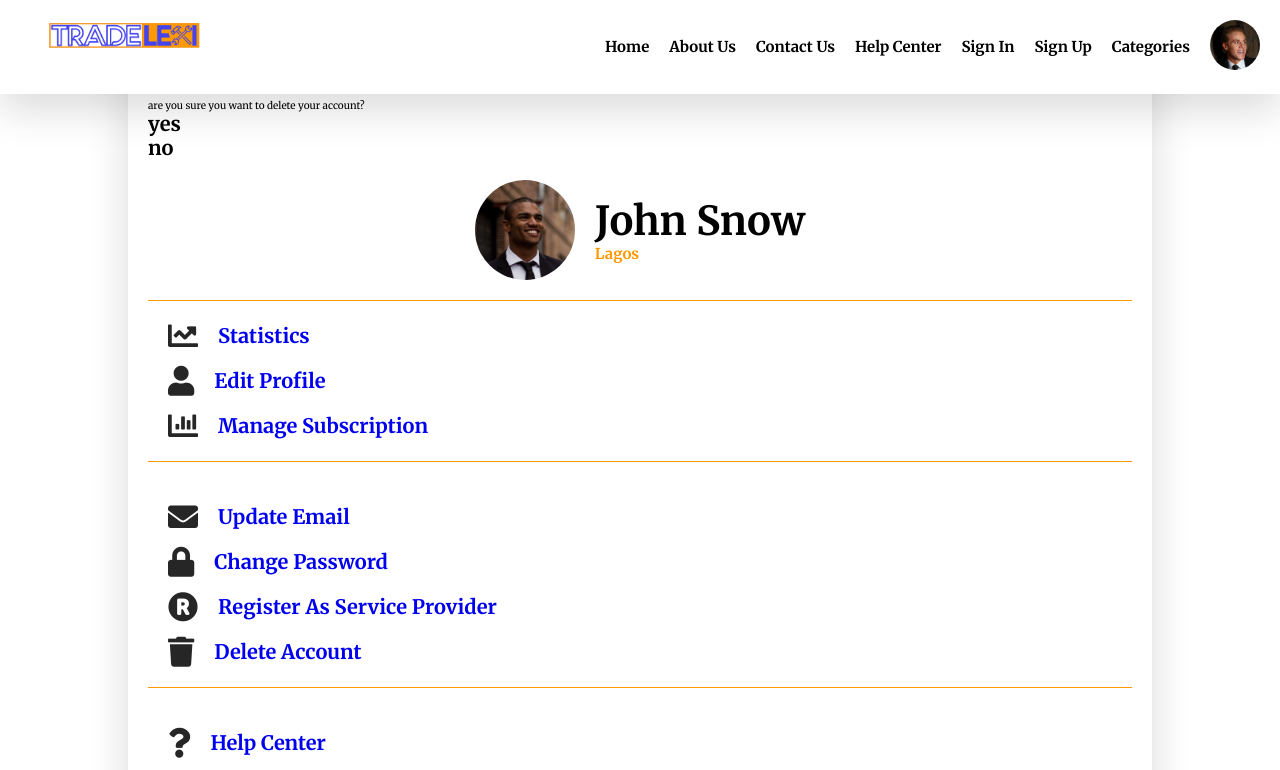
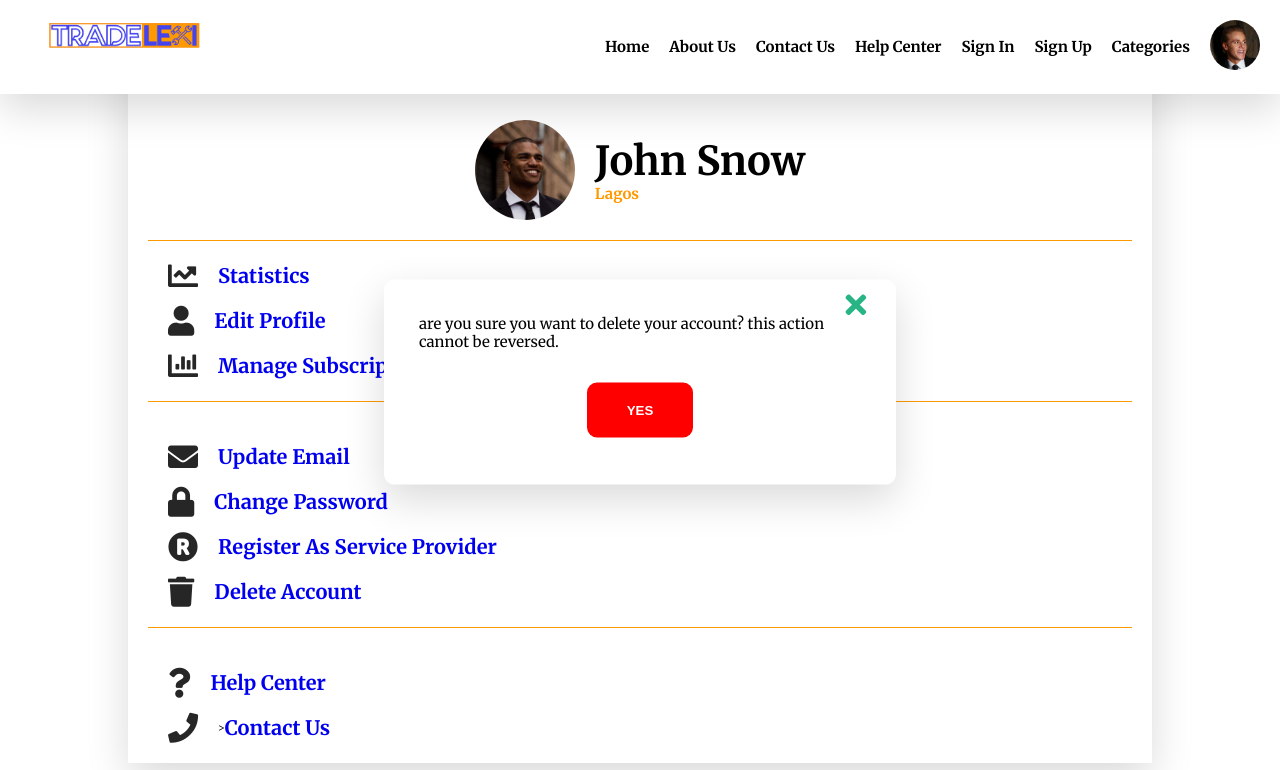
Before and after one commit to ikecodes/tradelexi, a website: page profile.html in a window 1280 px wide. Both pictures are taken after a click on the link "Delete Account". Shown: the top 770 px of the page. Drawn offline with nearby package versions, Linux system fonts and the light colour scheme.

Commit message:
delete button completed

```diff
--- a/js/index.js
+++ b/js/index.js
@@ -94,3 +94,15 @@ $('#hide1').on('click', function () {
   }
 });
 /////////////////////////////////////////////////////////////////////////////////////////////////////////////////////
+
+//DELETE BUTTON//////////////////////////////////////////////////////////////////////////////////////////////////////////////////////
+
+$('.profile_delete_cancel, .profile_delete_yes').on('click', () => {
+  $('.profile_delete_box').removeClass('clicked');
+});
+$('.profile_delete_button').on('click', () => {
+  console.log('clicked');
+  $('.profile_delete_box').addClass('clicked');
+});
+
+/////////////////////////////////////////////////////////////////////////////////////////////////////////////////////
--- a/profile.html
+++ b/profile.html
@@ -43,13 +43,16 @@
 
     <div class="profile">
         <div class="profile_delete_box">
-            <div class="profile_delete_text">are you sure you want to delete your account?</div>
+            <i class="fas fa-times profile_delete_cancel"></i>
+            <div class="profile_delete_text">are you sure you want to delete your account? this action cannot be
+                reversed.</div>
             <div class="profile_delete_confirm">
-                <h1 class="profile_delete_yes">yes</h1>
-                <h1 class="profile_delete_no">no</h1>
+                <button type="submit" class="profile_delete_yes">yes</button>
+                <!-- <button type=" submit" class="profile_delete_no">no</button> -->
+
             </div>
         </div>
-        <div class="profile_header">
+        <div class=" profile_header">
             <img src="./img/people/realtor-3.jpeg" alt="profile image" class="profile_img">
             <div class="profile_header-box">
                 <h1 class="profile_name">john snow</h1>
@@ -73,7 +76,7 @@
             <div class="profile_details-box"><i class="fas fa-registered profile_icon"></i> <a href="#"
                     class="profile_link">register as service provider</a> </div>
             <div class="profile_details-box"><i class="fas fa-trash profile_icon"></i></i> <a href="#"
-                    class="profile_link">delete account</a> </div>
+                    class="profile_link profile_delete_button">delete account</a> </div>
         </div>
         <div class="profile_details">
             <div class="profile_details-box"><i class="fas fa-question profile_icon"></i> <a href="#"
--- a/sass/abstracts/_mixins.scss
+++ b/sass/abstracts/_mixins.scss
@@ -6,7 +6,7 @@
   }
 }
 
-@mixin absCentre {
+@mixin absCenter {
   position: absolute;
   top: 50%;
   left: 50%;
--- a/sass/pages/_profile.scss
+++ b/sass/pages/_profile.scss
@@ -1,8 +1,55 @@
 .profile {
+  position: relative;
   width: 80%;
   margin: 0 auto;
   box-shadow: $shadow2;
   padding: 10rem 2rem 0;
+
+  &_delete {
+    &_box {
+      @include absCenter;
+      box-shadow: $shadow2;
+      padding: 3.5rem;
+      border-radius: 1rem;
+      background-color: $color-white;
+      opacity: 0;
+      visibility: hidden;
+      transition: all 0.3s ease-in;
+
+      &.clicked {
+        opacity: 1;
+        visibility: visible;
+      }
+    }
+    &_cancel {
+      position: absolute;
+      padding: 1rem 1rem 3rem;
+      top: 0;
+      right: 2rem;
+      font-size: 3rem;
+      color: $color-good;
+      cursor: pointer;
+    }
+    &_text {
+      font-size: 1.5rem;
+    }
+    &_confirm {
+      display: flex;
+      padding: 2rem 0 0;
+      justify-content: center;
+    }
+    &_yes {
+      cursor: pointer;
+      font-weight: bold;
+      text-transform: uppercase;
+      border: none;
+      margin: 1.2rem;
+      padding: 2rem 4rem;
+      color: $color-white;
+      border-radius: 1rem;
+      background-color: red;
+    }
+  }
 
   &_header {
     display: flex;
```
Also changed, not shown: css/style.css.
